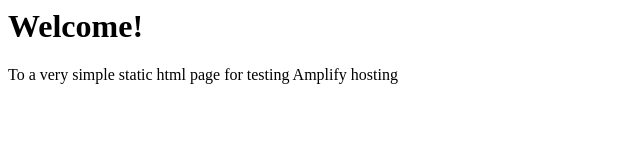
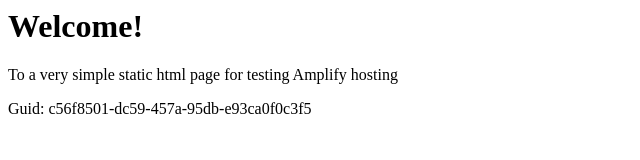
Before and after one commit to aws-aemilia-pdx/Github-PR-Commit-Integration-Test-DoNotTouch-GitHubAutoBuildCanaryTest-v1-preprod-us-west-2, a website: page src/index.html in a window 1280 px wide. Shown: the whole page, without its empty margins (0-640 px from the left). Drawn offline with Linux system fonts and the light colour scheme.

Commit message:
commit from integ tests

```diff
--- a/src/index.html
+++ b/src/index.html
@@ -1,3 +1,5 @@
+
+
 <html lang="en">
 
 <head>
@@ -10,6 +12,6 @@
 <body>
     <h1>Welcome!</h1>
     <p>To a very simple static html page for testing Amplify hosting</p>
-</body>
+    <p>Guid: c56f8501-dc59-457a-95db-e93ca0f0c3f5</p></body>
 
 </html>
```
